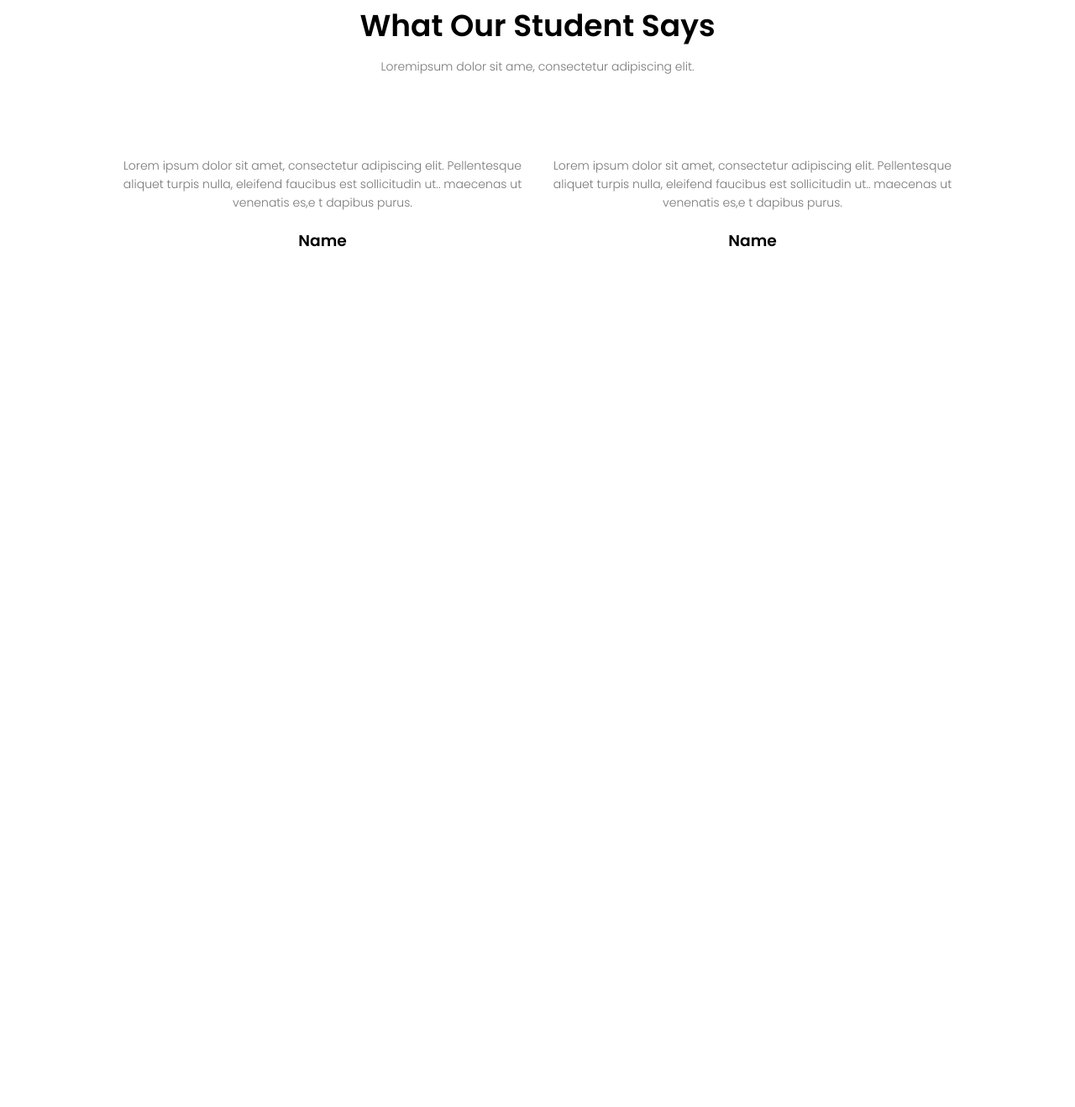
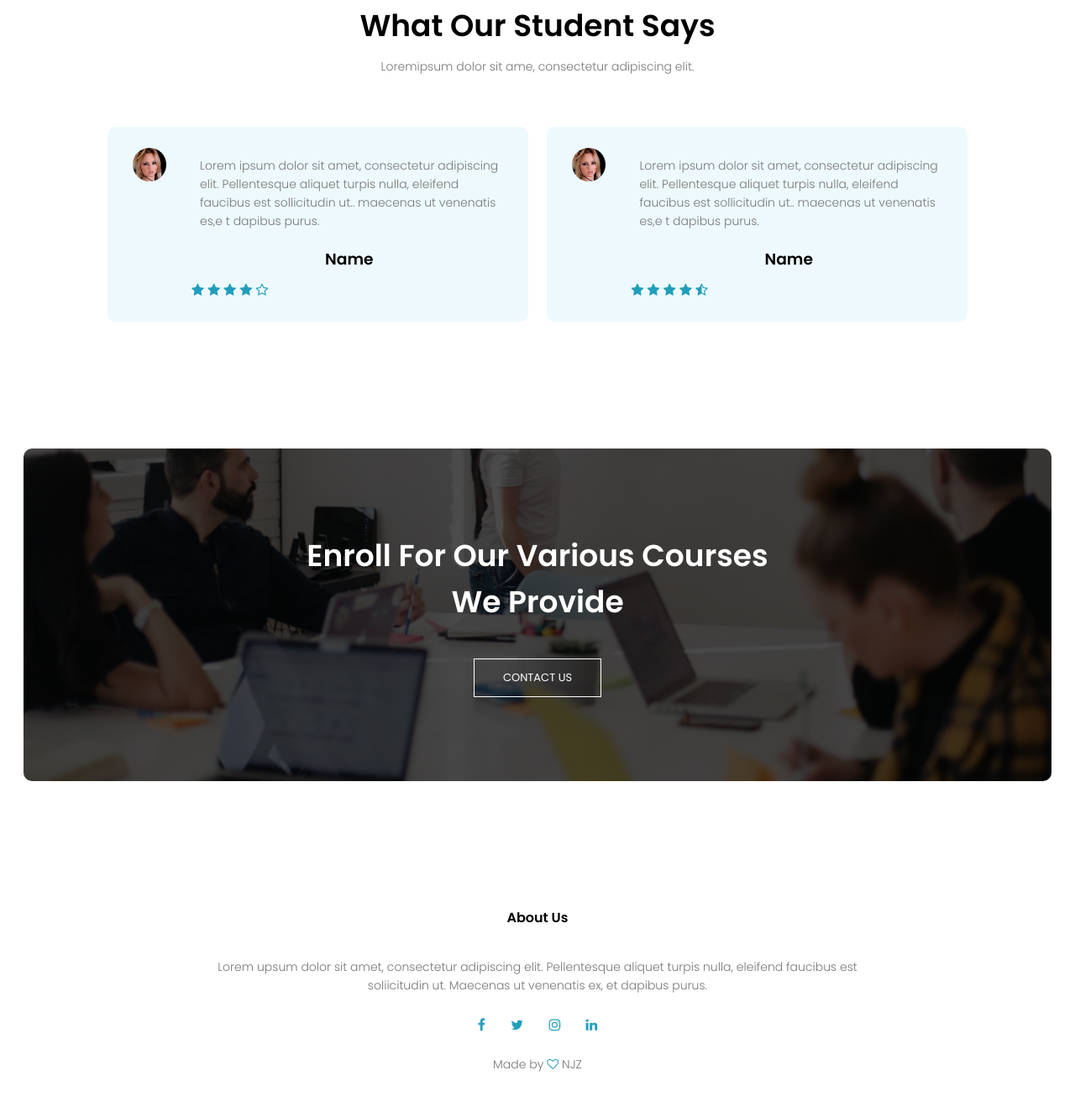
Before and after one commit to tinkerhubkmea/alumini_kmea, a plain HTML site: page index.html in a window 1280 px wide. Shown: the part 2690-4008 px from the top of the page at 84% size. Before the commit the page ends 3001 px from the top, so only its background shows below. Drawn offline with Linux system fonts and the light colour scheme.

Commit message:
footer added

```diff
--- a/index.html
+++ b/index.html
@@ -115,20 +115,47 @@
 
         <div class="row">
             <div class="testimonial-col">
-                <img src="images/" alt="">
+                <img src="images/user1.jpg" alt="">
                 <div>
                     <p>Lorem ipsum dolor sit amet, consectetur adipiscing elit. Pellentesque aliquet turpis nulla, eleifend faucibus est sollicitudin ut.. maecenas ut venenatis es,e t dapibus purus.</p>
                     <h3>Name</h3>
+                    <i class="fa fa-star"></i>
+                    <i class="fa fa-star"></i>
+                    <i class="fa fa-star"></i>
+                    <i class="fa fa-star"></i>
+                    <i class="fa fa-star-o"></i>
                 </div>
             </div>
             <div class="testimonial-col">
-                <img src="images/" alt="">
+                <img src="images/user1.jpg" alt="">
                 <div>
                     <p>Lorem ipsum dolor sit amet, consectetur adipiscing elit. Pellentesque aliquet turpis nulla, eleifend faucibus est sollicitudin ut.. maecenas ut venenatis es,e t dapibus purus.</p>
                     <h3>Name</h3>
+                    <i class="fa fa-star"></i>
+                    <i class="fa fa-star"></i>
+                    <i class="fa fa-star"></i>
+                    <i class="fa fa-star"></i>
+                    <i class="fa fa-star-half-o"></i>
                 </div>
             </div>
         </div>
+    </section>
+
+    <section class="cta">
+        <h1>Enroll For Our Various Courses<br> We Provide</h1>
+        <a href="" class="hero-btn">CONTACT US</a>
+    </section>
+
+    <section class="footer">
+        <h4>About Us</h4>
+        <p>Lorem upsum dolor sit amet, consectetur adipiscing elit. Pellentesque aliquet turpis nulla, eleifend faucibus est <br> soliicitudin ut. Maecenas ut venenatis ex, et dapibus purus.</p>
+        <div class="icons">
+            <i class="fa fa-facebook"></i>
+            <i class="fa fa-twitter"></i>
+            <i class="fa fa-instagram"></i>
+            <i class="fa fa-linkedin"></i>
+        </div>
+        <p>Made by <i class="fa fa-heart-o"></i>  NJZ</p>
     </section>
     <script>
 
--- a/styles.css
+++ b/styles.css
@@ -268,17 +268,17 @@ p{
     padding-top: 100px;
     text-align: center;
 }
-.testimonials-col{
+.testimonial-col{
     flex-basis: 44%;
     border-radius: 10px;
     margin-bottom: 5%;
     text-align: left;
-    background: #fff3f3;
+    background: #edf9fc;
     padding: 25px;
     cursor: pointer;
     display: flex;
 }
-.testimonials-col img{
+.testimonial-col img{
     height: 40px;
     margin-left:5px;
     margin-right: 30px;
@@ -291,3 +291,56 @@ p{
     margin-top: 15px;
     text-align: left;
 }
+.testimonial-col .fa{
+    color: #219ebc;
+}
+@media(max-width: 700px){
+    .testimonial-col img{
+        margin-left: 0;
+        margin-right: 5px;
+    }
+}
+
+
+.cta{
+    margin: 100px auto;
+    width: 80%;
+    background-image: linear-gradient(rgba(0,0,0,0.7),rgba(0,0,0,0.7)),url(images/banner2.jpg);
+    background-position: center;
+    background-size: cover;
+    border-radius: 10px;
+    text-align: center;
+    padding: 100px;
+}
+ .cta h1{
+    color: #fff;
+    margin-bottom: 40px;
+    padding: 0;
+ }
+
+ @media(max-width:700px){
+    .cta h1{
+        font-size: 24px;
+    }
+ }
+
+ .footer{
+    width: 100%;
+    text-align: center;
+    padding: 30px 0;
+ }
+
+ .footer h4{
+    margin-bottom: 25px;
+    margin-top: 20px;
+    font-weight: 600;
+ }
+ .icons .fa{
+    color: #219ebc;
+    margin: 0 13px;
+    cursor: pointer;
+    padding: 18px 0;
+ }
+.fa-heart-o{
+    color:#219ebc;
+}
```
Also changed, not shown: images/banner2.jpg (added).
